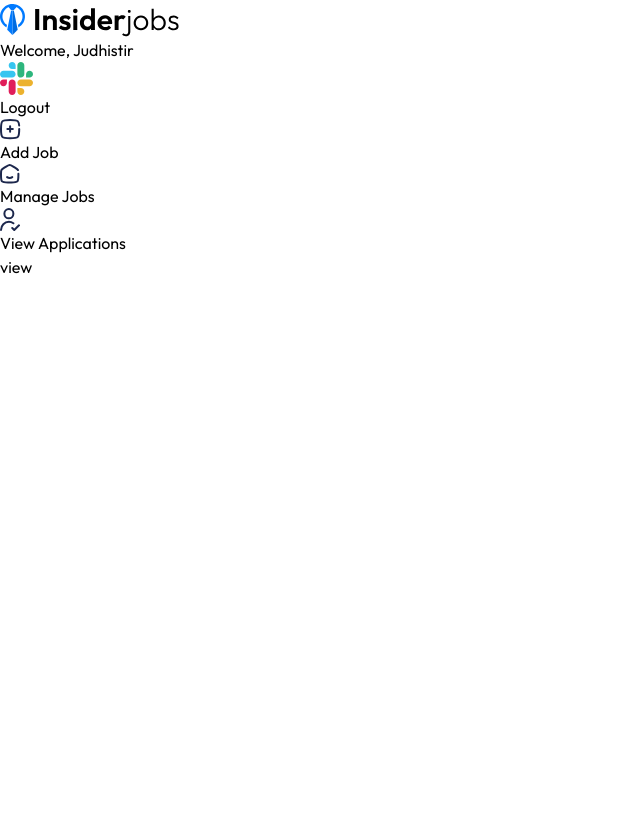
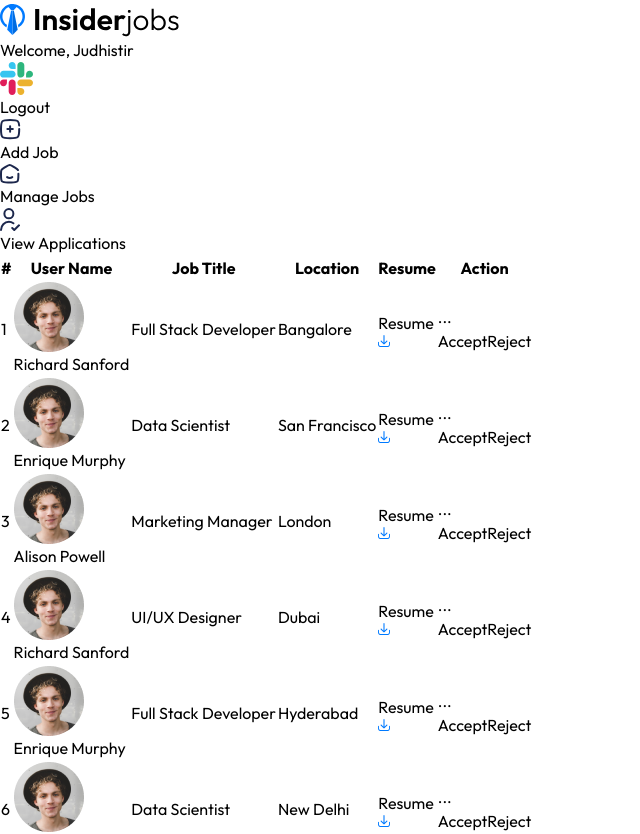
Before and after one commit to JUDHI3134/job-portal, a React (Vite) app in the folder client/: page /dashboard/view-applications in a window 1280 px wide. Shown: the top 834 px of the page, without its empty margins (0-640 px from the left). Before the commit the page ends 800 px from the top, so only its background shows below. Built offline with nearby package versions, Linux system fonts and the light colour scheme; no server answers.

Commit message:
create view applications page ui

```diff
--- a/client/src/pages/ViewApplications.jsx
+++ b/client/src/pages/ViewApplications.jsx
@@ -1,9 +1,49 @@
 import React from 'react'
+import { assets, viewApplicationsPageData } from '../assets/assets'
 
 const ViewApplications = () => {
   return (
-    <div>
-      view
+    <div className='container mx-auto p-4'>
+      <div>
+        <table className='w-full max-w-4xl bg-white border border-gray-200 max-sm:text-sm'>
+          <thead>
+            <tr className='border-b'>
+              <th className='py-2 px-4 text-left'>#</th>
+              <th className='py-2 px-4 text-left'>User Name</th>
+              <th className='py-2 px-4 text-left max-sm:hidden'>Job Title</th>
+              <th className='py-2 px-4 text-left max-sm:hidden'>Location</th>
+              <th className='py-2 px-4 text-left'>Resume</th>
+              <th className='py-2 px-4 text-left'>Action</th>
+            </tr>
+          </thead>
+          <tbody>
+            {viewApplicationsPageData.map((applicant,index)=>(
+              <tr key={index} className='text-gray-700'>
+                <td className='py-2 px-4 border-b text-center'>{index+1}</td>
+                <td className='py-2 px-4 border-b text-center flex'>
+                  <img className='w-10 h-10 rounded-full mr-3 max-sm:hidden' src={applicant.imgSrc} alt="" />
+                  <p>{applicant.name}</p>
+                </td>
+                <td className='py-2 px-4 border-b max-sm:hidden'>{applicant.jobTitle}</td>
+                <td className='py-2 px-4 border-b max-sm:hidden'>{applicant.location}</td>
+                <td className='py-2 px-4 border-b'>
+                  <a href="" target='_blank' className='bg-emerald-50 text-blue-500 px-3 py-1 rounded inline-flex gap-2 items-center'>
+                    Resume <img src={assets.resume_download_icon} alt="" /></a>
+                </td>
+                <td className='py-2 pxx-4 border-b relative'>
+                  <div className='text-left relative group inline-block'>
+                    <button className='text-gray-500 action-button'>...</button>
+                    <div className='z-10 hidden absolute right-0 top-0 md:left-0 mt-2 w-32 bg-white border border-gray-200 rounded shadow group-hover:block'>
+                      <button className='block w-full text-left px-4 py-2 text-blue-500 hover:bg-gray-100'>Accept</button>
+                      <button className='block w-full text-left px-4 py-2 text-red-500 hover:bg-gray-100'>Reject</button>
+                    </div>
+                  </div>
+                </td>
+              </tr>
+            ))}
+          </tbody>
+        </table>
+      </div>
     </div>
   )
 }
```
